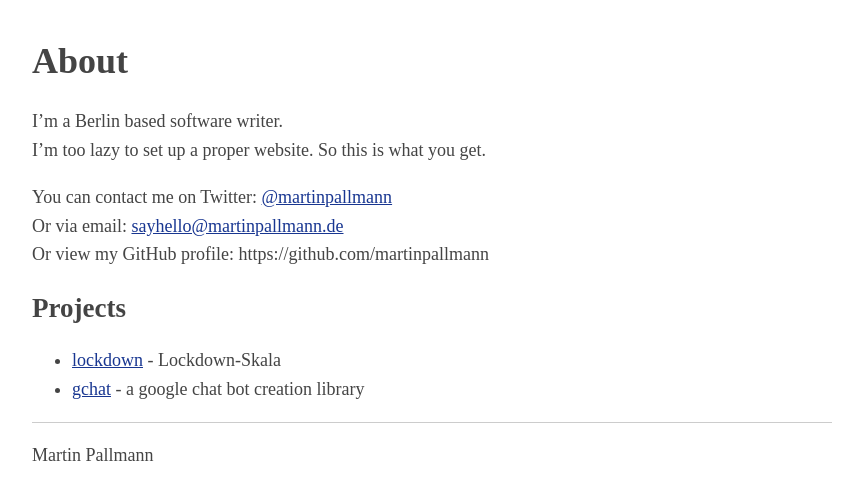
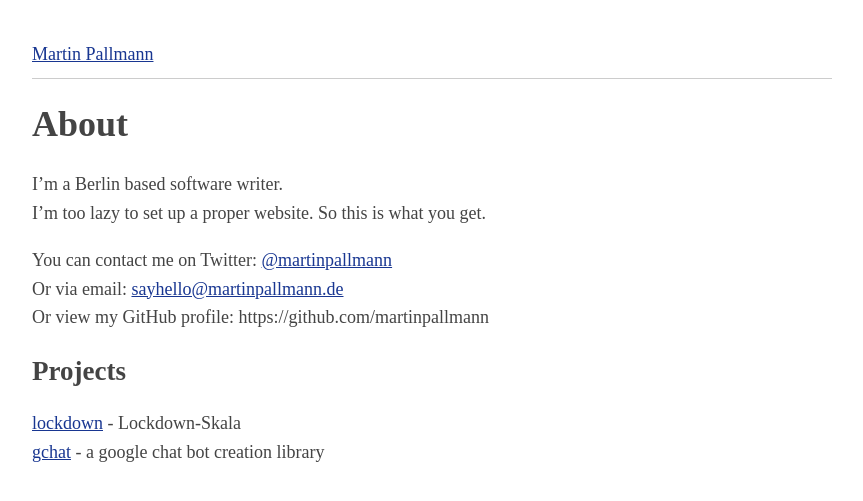
Before and after one commit to martinpallmann/martinpallmann.github.io, a Jekyll site: the page built from index.md, in a window 1280 px wide. Shown: the top 501 px of the page, without its empty margins (208-1071 px from the left). Built offline with Jekyll 4.4.1, drawn with Linux system fonts in a browser that asks for light colours; some of the changed lines change nothing that is shown.

Commit message:
playing arounf

```diff
--- a/_layouts/default.html
+++ b/_layouts/default.html
@@ -7,6 +7,8 @@
   <style>{% include style.css %}</style>
 </head>
 <body>
+<a href="/">Martin Pallmann</a>
+<hr>
 <h1>{{ page.title }}</h1>
 {{ content }}
 </body>
--- a/index.md
+++ b/index.md
@@ -11,8 +11,5 @@ Or view my GitHub profile: https://github.com/martinpallmann
 
 ## Projects
 
-* [lockdown](/covid-19/lockdown) - Lockdown-Skala
-* [gchat](/gchat/) - a google chat bot creation library
-
----
-Martin Pallmann
+[lockdown](/covid-19/lockdown) - Lockdown-Skala
+[gchat](/gchat/) - a google chat bot creation library
```
